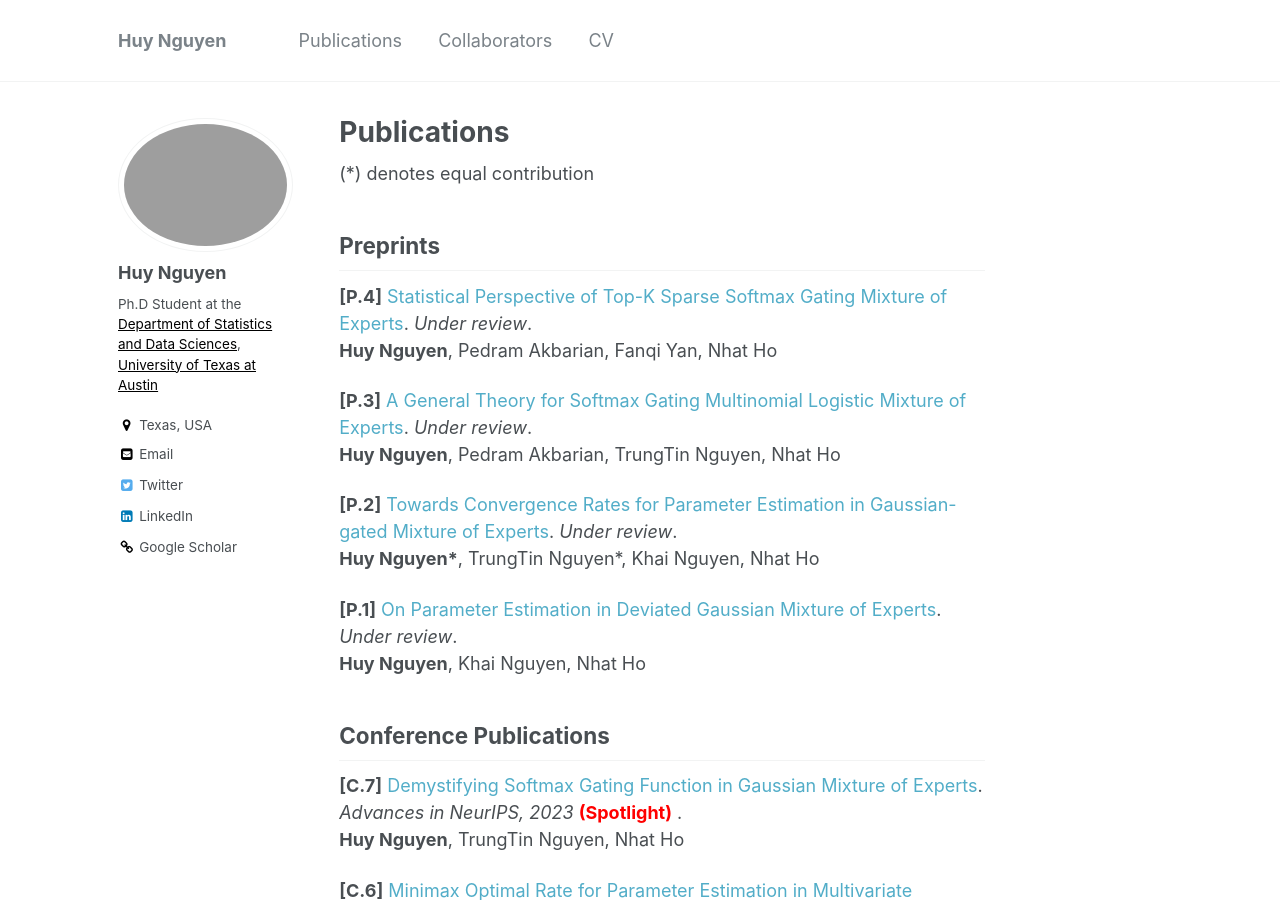
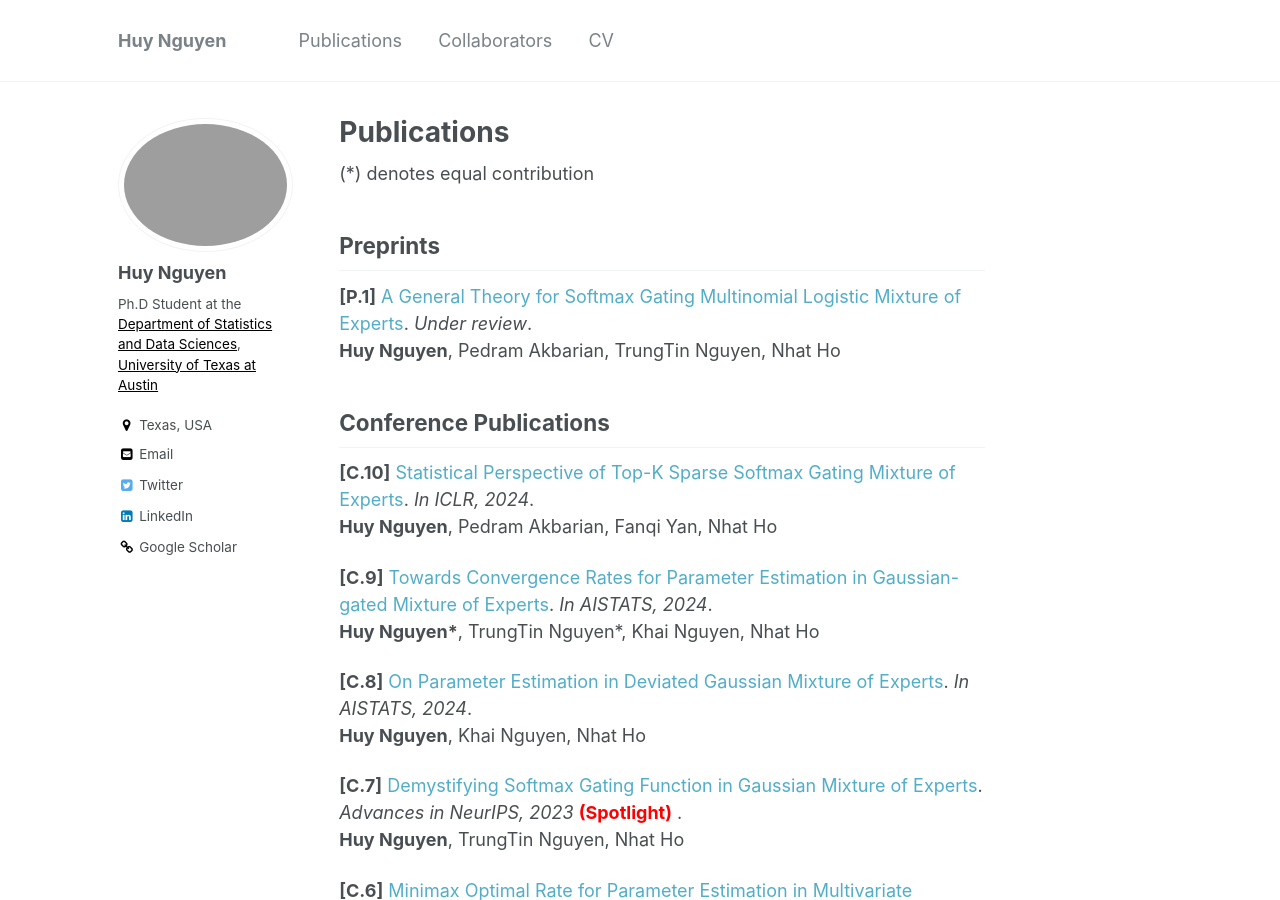
Before and after one commit to snowwhite2011/huyentrang0811.github.io, a Jekyll site: the page built from _pages/articles.md, in a window 1280 px wide and 900 px high. Built offline with Jekyll 4.4.1, drawn with Linux system fonts in a browser that asks for light colours.

Commit message:
Update articles.md

```diff
--- a/_pages/articles.md
+++ b/_pages/articles.md
@@ -14,19 +14,19 @@ redirect_from:
 
 ## Preprints
 
-**[P.4]** [Statistical Perspective of Top-K Sparse Softmax Gating Mixture of Experts](https://arxiv.org/pdf/2309.13850.pdf). *Under review*. <br/>
+**[P.1]** [A General Theory for Softmax Gating Multinomial Logistic Mixture of Experts](https://arxiv.org/pdf/2310.14188.pdf). *Under review*. <br/>
+<b>Huy Nguyen</b>, Pedram Akbarian, TrungTin Nguyen, Nhat Ho
+
+## Conference Publications
+
+**[C.10]** [Statistical Perspective of Top-K Sparse Softmax Gating Mixture of Experts](https://arxiv.org/pdf/2309.13850.pdf). *In ICLR, 2024*. <br/>
 <b>Huy Nguyen</b>, Pedram Akbarian, Fanqi Yan, Nhat Ho
 
-**[P.3]** [A General Theory for Softmax Gating Multinomial Logistic Mixture of Experts](https://arxiv.org/pdf/2310.14188.pdf). *Under review*. <br/>
-<b>Huy Nguyen</b>, Pedram Akbarian, TrungTin Nguyen, Nhat Ho
-
-**[P.2]** [Towards Convergence Rates for Parameter Estimation in Gaussian-gated Mixture of Experts](https://arxiv.org/pdf/2305.07572.pdf). *Under review*. <br/>
+**[C.9]** [Towards Convergence Rates for Parameter Estimation in Gaussian-gated Mixture of Experts](https://arxiv.org/pdf/2305.07572.pdf). *In AISTATS, 2024*. <br/>
 <b>Huy Nguyen\*</b>, TrungTin Nguyen\*, Khai Nguyen, Nhat Ho
 
-**[P.1]** [On Parameter Estimation in Deviated Gaussian Mixture of Experts](https://arxiv.org/pdf/2305.07572.pdf). *Under review*. <br/>
+**[C.8]** [On Parameter Estimation in Deviated Gaussian Mixture of Experts](https://arxiv.org/pdf/2305.07572.pdf). *In AISTATS, 2024*. <br/>
 <b>Huy Nguyen</b>, Khai Nguyen, Nhat Ho
-
-## Conference Publications
 
 **[C.7]** [Demystifying Softmax Gating Function in Gaussian Mixture of Experts](https://arxiv.org/pdf/2305.03288.pdf). *Advances in NeurIPS, 2023* <span style="color:red"> **(Spotlight)** </span>. <br/>
 <b>Huy Nguyen</b>, TrungTin Nguyen, Nhat Ho
```
